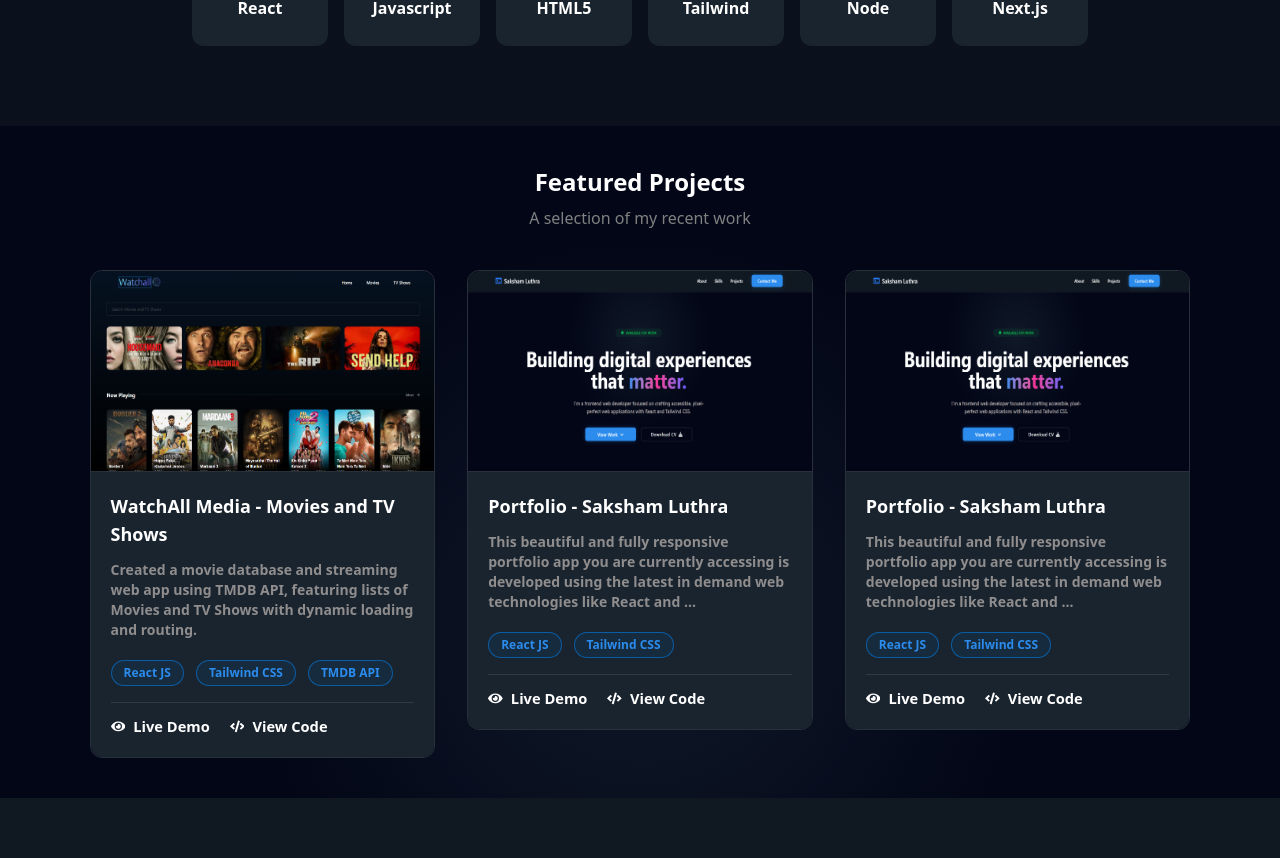
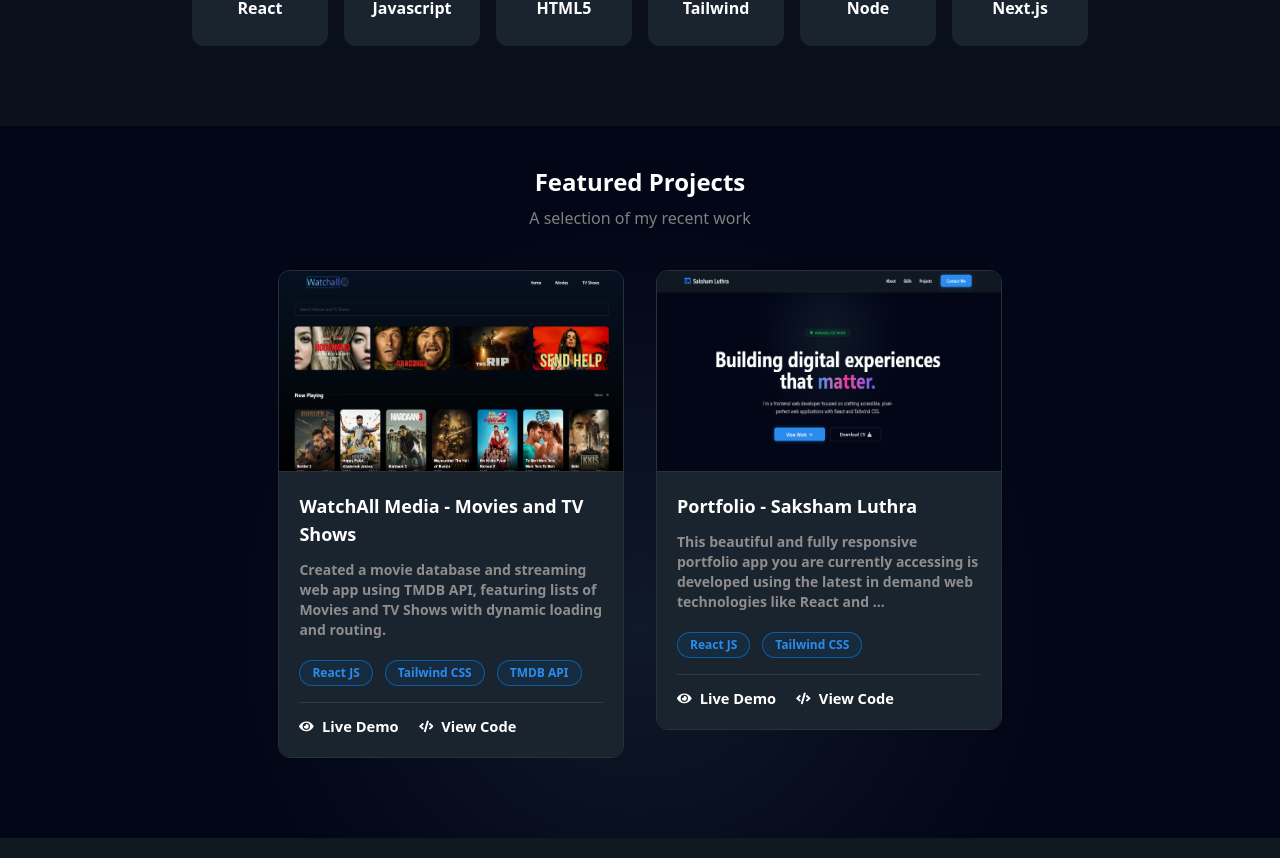
Before and after one commit to SakshamL/Portfolio, a React (Vite) app: page / in a window 1280 px wide. Shown: the part 858-1716 px from the top of the page. Built offline with nearby package versions, Linux system fonts and the light colour scheme.

Commit message:
Projects section updated

```diff
--- a/src/Sections/Projects.jsx
+++ b/src/Sections/Projects.jsx
@@ -55,7 +55,7 @@ const Projects = () => {
   return (
     <div id="projects" className="bg-[#020617] scroll-mt-20">
       <div
-        className="w-full flex flex-col justify-center items-center py-10  mb-15"
+        className="w-full flex flex-col justify-center items-center py-10  pb-20"
         style={{
           backgroundImage: `radial-gradient(circle 400px at 50% 500px, rgba(16, 25, 40, 1), transparent)`,
         }}
@@ -81,13 +81,6 @@ const Projects = () => {
             tech={["React JS", "Tailwind CSS"]}
             livelink="/"
           />
-          <ProjectCard
-            image="/portfolio-pic.PNG"
-            title="Portfolio - Saksham Luthra"
-            desc="This beautiful and fully responsive portfolio app you are currently accessing is developed using the latest in demand web technologies like React and Tailwind CSS."
-            tech={["React JS", "Tailwind CSS"]}
-            livelink="/"
-          />
         </div>
       </div>
     </div>
```
